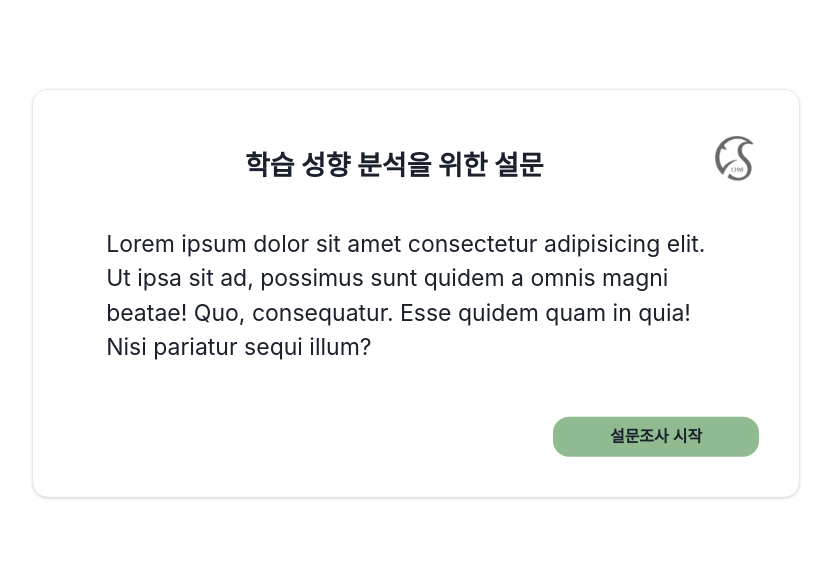
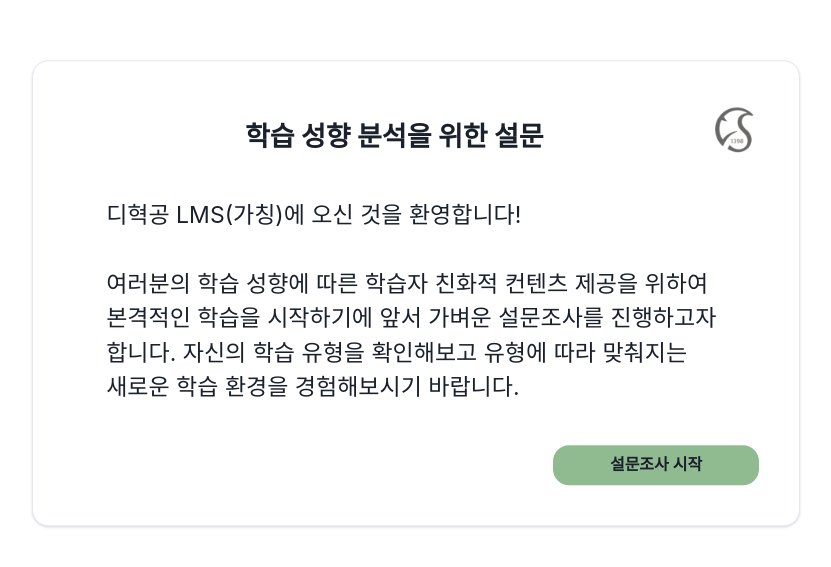
Before and after one commit to SKKU-COMEDU-AI-EDU-Platform-DEV-TEAM/front, a Next.js app: page /test in a window 1280 px wide. Shown: the part 107-674 px from the top of the page, without its empty margins (224-1055 px from the left). Built offline with nearby package versions, Linux system fonts and the light colour scheme.

Commit message:
fe: test page 멘트 수정

```diff
--- a/pages/test.tsx
+++ b/pages/test.tsx
@@ -8,10 +8,20 @@ export default function TestPage() {
   return (
     <TestLayout>
       <>
-        <Container maxW="95%" minH={150} fontSize={23} centerContent mt={10}>
-          Lorem ipsum dolor sit amet consectetur adipisicing elit. Ut ipsa sit
-          ad, possimus sunt quidem a omnis magni beatae! Quo, consequatur. Esse
-          quidem quam in quia! Nisi pariatur sequi illum?
+        <Container
+          maxW="95%"
+          minH={150}
+          fontSize={23}
+          wordBreak="keep-all"
+          mt={10}
+          centerContent
+        >
+          디혁공 LMS(가칭)에 오신 것을 환영합니다! <br />
+          <br />
+          여러분의 학습 성향에 따른 학습자 친화적 컨텐츠 제공을 위하여 본격적인
+          학습을 시작하기에 앞서 가벼운 설문조사를 진행하고자 합니다. 자신의
+          학습 유형을 확인해보고 유형에 따라 맞춰지는 새로운 학습 환경을
+          경험해보시기 바랍니다.
         </Container>
         <Box display="flex" justifyContent={"right"} mt={10}>
           <Button
```
Also changed, not shown: pages/test/end.tsx (+7 -1 lines).
